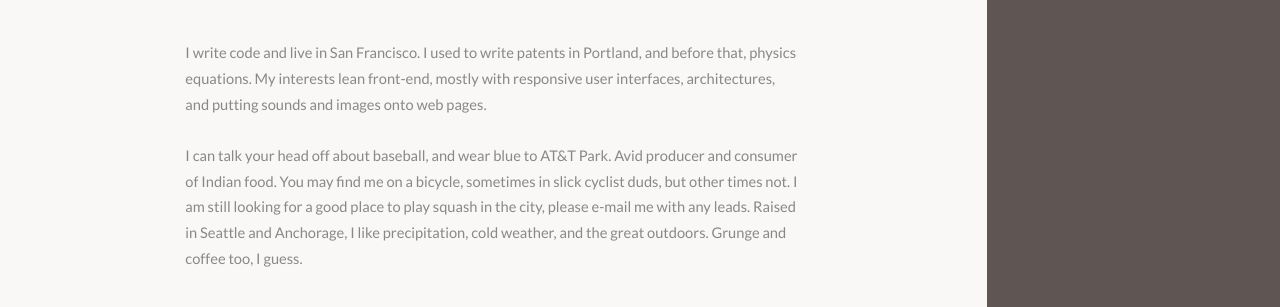
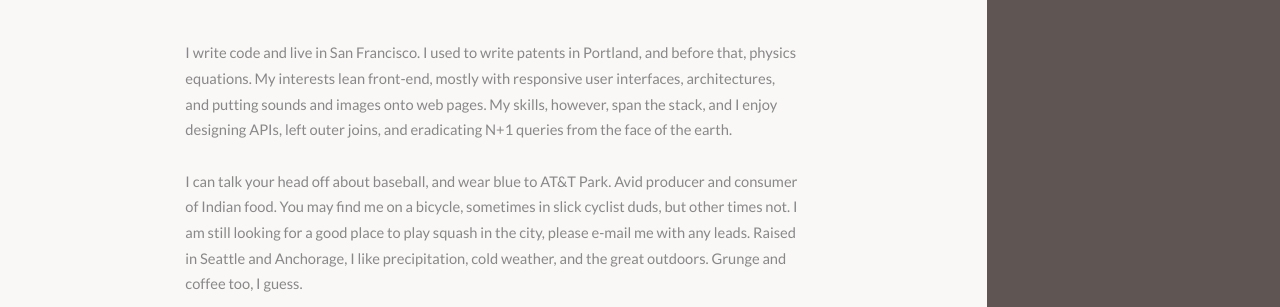
Before and after one commit to gmkohler/gmkohler.github.io, a plain HTML site: page index.html in a window 1280 px wide. Shown: the part 442-749 px from the top of the page. Drawn offline with Linux system fonts and the light colour scheme.

Commit message:
add backend to blurb

```diff
--- a/index.html
+++ b/index.html
@@ -74,10 +74,12 @@
 										<p>juicy, layered, articulate.</p>
 									</header>
 									<p>I write code and live in San Francisco.  I used to write
-										patents in Portland, and before that, physics equations. My
-										 interests lean front-end, mostly with responsive user
+									   patents in Portland, and before that, physics equations.
+										 My interests lean front-end, mostly with responsive user
 										 interfaces, architectures, and putting sounds and images
-										 onto web pages.
+										 onto web pages.  My skills, however, span the stack, and I
+										 enjoy designing APIs, left outer joins, and eradicating
+										 N+1 queries from the face of the earth.
 									<br>
 									<br>
 									I can talk your head off about baseball, and wear blue to
```
